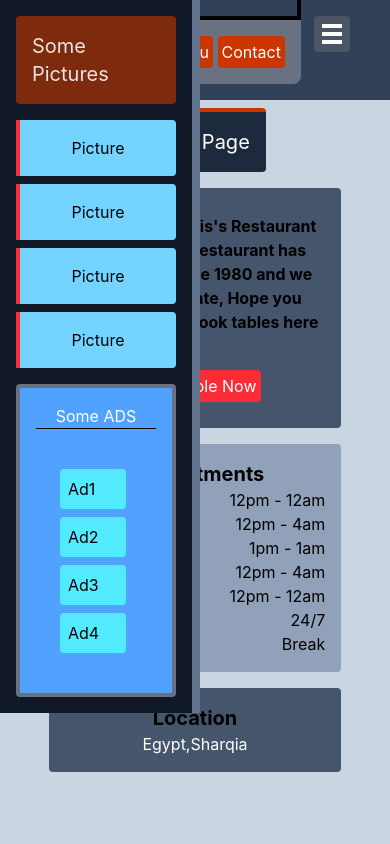
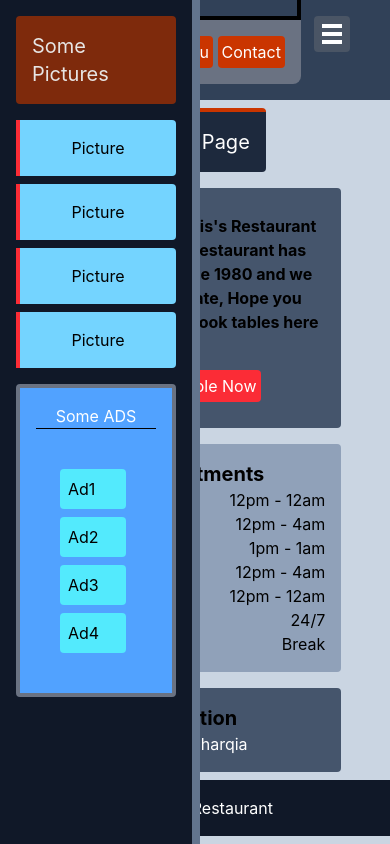
Before and after one commit to Mahmoud-Edris/Restaurant_Page-Odin, a website built with webpack: page src/template.html in a window 390 px wide. Both pictures are taken after a click on the element 332 px from the left and 34 px from the top of the page. Built offline with nearby package versions, Linux system fonts and the light colour scheme.

Commit message:
Just added footer and changed menu colors and fixed aside issue

```diff
--- a/src/modules/menu.js
+++ b/src/modules/menu.js
@@ -70,7 +70,7 @@ export function menuPage() {
     dish.append(dishName, dishInfo, price);
     container.append(dish);
     dish.classList.add(
-      "bg-sky-300",
+      "bg-slate-400",
       "rounded-b",
       "lg:w-2/5",
       "md:w-2/5",
--- a/src/style.css
+++ b/src/style.css
@@ -39,7 +39,9 @@ textarea:focus {
   outline: 3px solid white;
 }
 .sideMenu {
-  position: absolute;
+  position: fixed;
   left: 0;
   width: 200px;
+  min-height: 100vh;
+  z-index: 101;
 }
--- a/src/template.html
+++ b/src/template.html
@@ -6,10 +6,10 @@
     <title>Restaurant Page</title>
   </head>
   <body
-    class="bg-slate-300 flex flex-col lg:grid lg:grid-cols-[300px_1fr] lg:grid-rows-[100px_1fr] max-w-screen min-h-screen gap-y-2"
+    class="bg-slate-300 flex flex-col lg:grid lg:grid-cols-[300px_1fr] lg:grid-rows-[100px_1fr_70px] max-w-screen min-h-screen gap-y-2"
   >
     <header
-      class=" bg-slate-700 w-full p-4 flex justify-center items-start relative lg:col-start-2 lg:col-end-3 m-0"
+      class="bg-slate-700 w-full p-4 flex justify-center items-start relative lg:col-start-2 lg:col-end-3 m-0"
     >
       <nav class="p-4 bg-gray-500 border-t-4 rounded-b-lg relative">
         <button
@@ -40,7 +40,7 @@
       </div>
     </header>
     <aside
-      class="hidden lg:flex flex-col col-start-1 col-end-2 row-start-1 row-end-3 bg-gray-900 border-r-8 border-r-slate-500 p-4 m-0"
+      class="hidden lg:flex flex-col col-start-1 col-end-2 row-start-1 row-end-4 bg-gray-900 border-r-8 border-r-slate-500 p-4 m-0"
     >
       <div class="w-full p-4 bg-orange-900 rounded">
         <h3 class="text-xl text-stone-200">Some Pictures</h3>
@@ -84,5 +84,12 @@
       id="content"
       class="max-w-full min-h-full flex flex-col items-center justify-center"
     ></main>
+    <footer
+      class="bg-gray-900 p-4 flex items-center justify-center lg:col-start-2 lg:col-end-3 lg:row-start-3 lg:row-end-4"
+    >
+      <p class="text-white">
+        &copy; <span class="text-blue-400">Edris</span>'s Restaurant
+      </p>
+    </footer>
   </body>
 </html>
```
